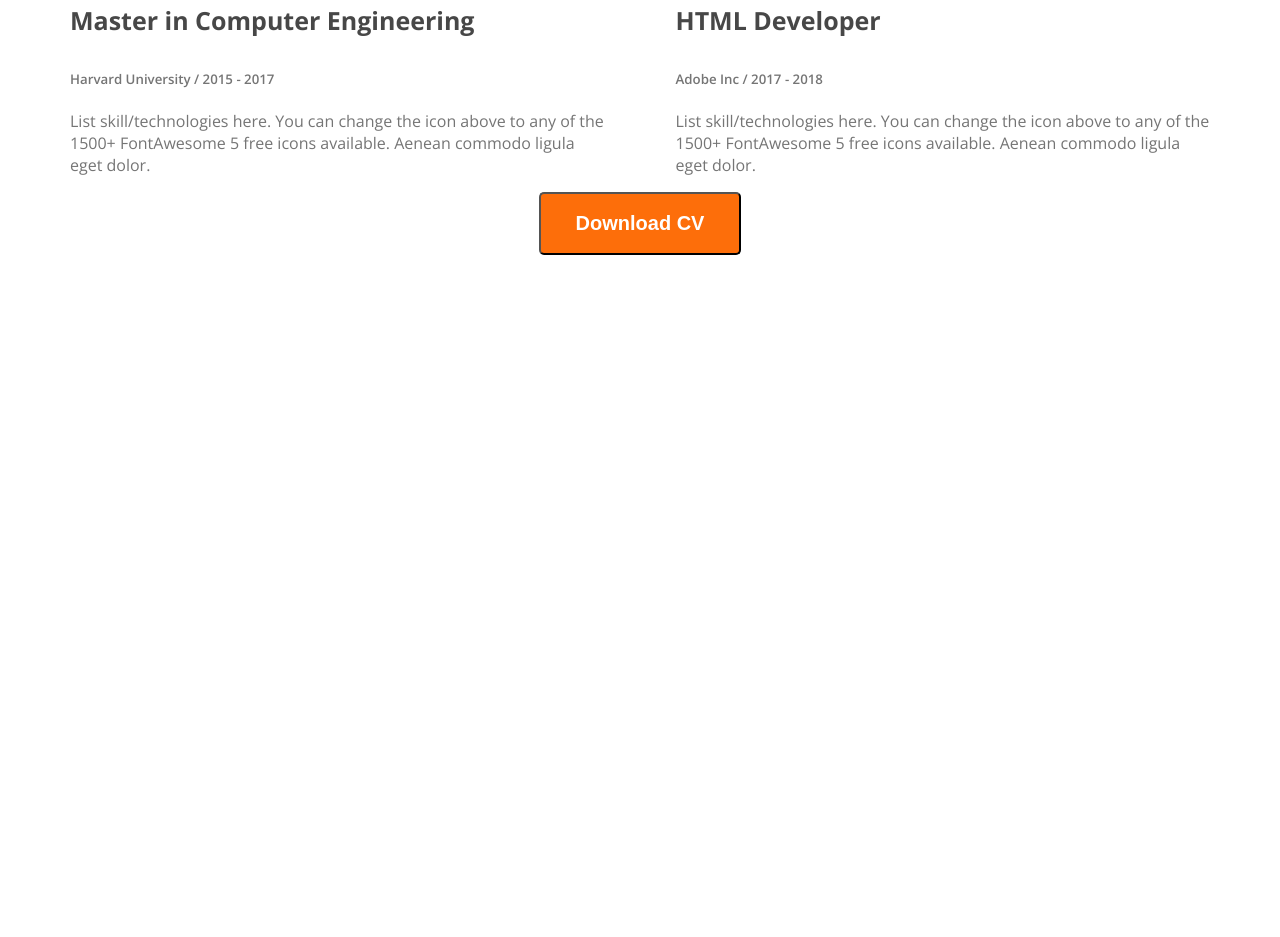
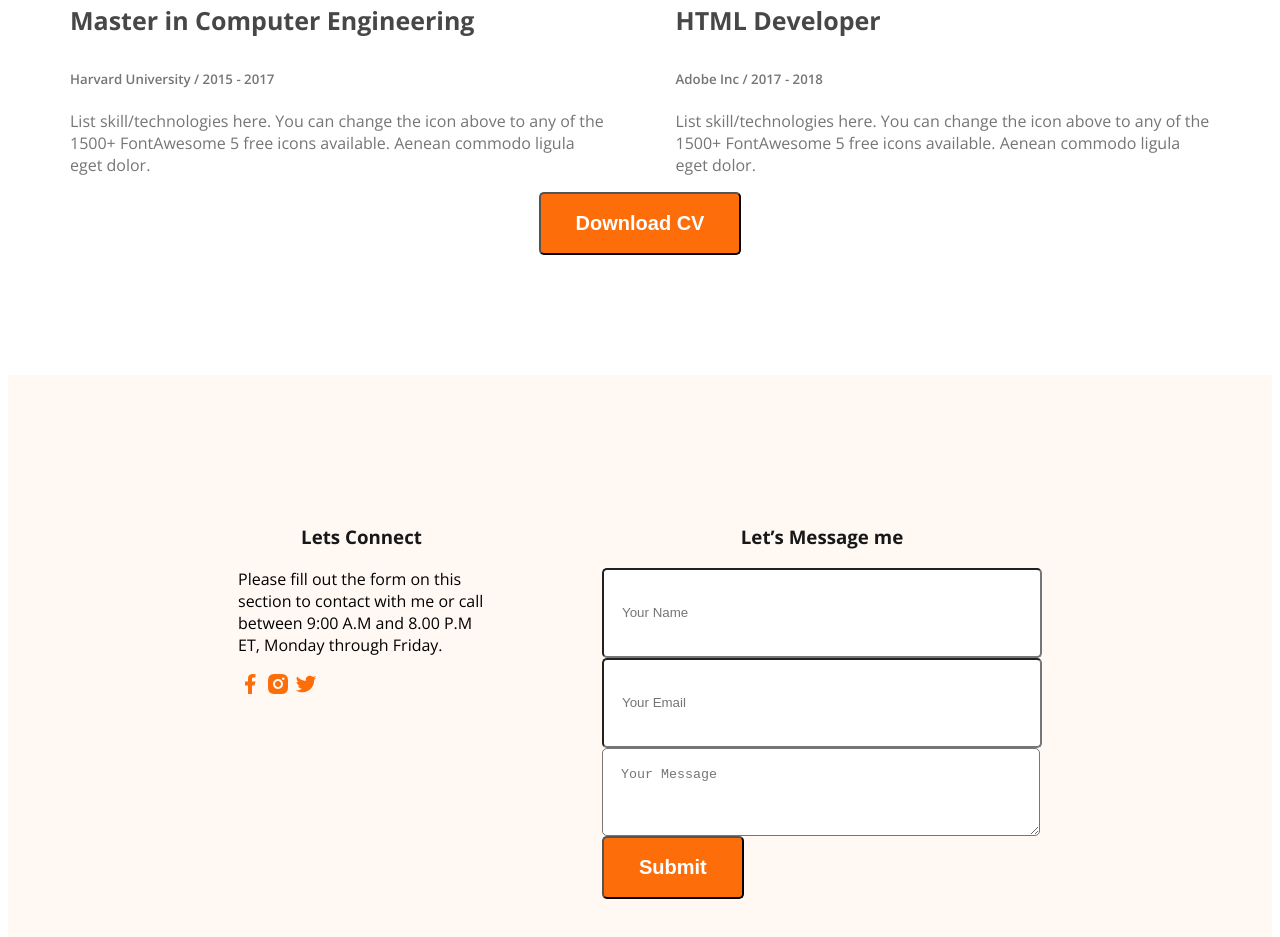
Before and after one commit to Nissanbarua/webdeveloper-portfolio, a plain HTML site: page index.html in a window 1280 px wide. Shown: the part 2759-3696 px from the top of the page. Before the commit the page ends 3134 px from the top, so only its background shows below. Drawn offline with nearby package versions, Linux system fonts and the light colour scheme.

Commit message:
footer add

```diff
--- a/index.html
+++ b/index.html
@@ -26,20 +26,28 @@
       </nav>
       <div class="banner">
         <div class="banner-content">
-            <h4 class="banner-greeting dark-2">Hi, I  am</h4>
+          <h4 class="banner-greeting dark-2">Hi, I am</h4>
           <h1 class="banner-title dark-1">Mary Hardy</h1>
-            <p class="banner-description">Shot what able cold new see hold.Friendly as an betrayed formerly he. Morning because as to society behaved moments.</p>
+          <p class="banner-description">
+            Shot what able cold new see hold.Friendly as an betrayed formerly
+            he. Morning because as to society behaved moments.
+          </p>
           <button class="btn-primary">Download CV</button>
           <button class="btn-primary">Contact</button>
         </div>
-        <img class="banner-profile-pic" src="images/hardy.png" alt="">
+        <img class="banner-profile-pic" src="images/hardy.png" alt="" />
       </div>
     </header>
     <main>
       <section class="about secondary-bg">
-
         <h3 class="section-title">About Me</h3>
-                <p class="section-description">I, m a designer & developer with a passion for web design. I enjoy developing simple, clean and slick websites that provide real value to the end user. Thousands of clients have procured exceptional resulfs while working with me. Delivering work within time and budget which meets clients requirements in our mata.</p>
+        <p class="section-description">
+          I, m a designer & developer with a passion for web design. I enjoy
+          developing simple, clean and slick websites that provide real value to
+          the end user. Thousands of clients have procured exceptional resulfs
+          while working with me. Delivering work within time and budget which
+          meets clients requirements in our mata.
+        </p>
         <div class="about-items">
           <div class="about-item">
             <p class="about-title">Name</p>
@@ -58,31 +66,51 @@
             <p class="about-description">Chattogram, BD</p>
           </div>
         </div>
-
       </section>
       <section class="skills">
         <h3 class="section-title">What I do</h3>
-            <p class="section-description">I have more than 10 years experience building software for clients all over the world. Below is a quick overview of my main technical skill sets and technologies i use. Want to find out more about my experience? Check out my online resume and project portfolio.</p>
+        <p class="section-description">
+          I have more than 10 years experience building software for clients all
+          over the world. Below is a quick overview of my main technical skill
+          sets and technologies i use. Want to find out more about my
+          experience? Check out my online resume and project portfolio.
+        </p>
         <div class="skills-container">
           <div class="skill">
-                    <img src="images/icons/js.png" alt="">
+            <img src="images/icons/js.png" alt="" />
             <h4 class="skills-title">Vanilla JavaScript</h4>
-                    <p class="skill-description">List skill/technologies here. You can change the icon above to any of the 1500+ FontAwesome 5 free icons available. Aenean commodo ligula eget dolor.</p>
+            <p class="skill-description">
+              List skill/technologies here. You can change the icon above to any
+              of the 1500+ FontAwesome 5 free icons available. Aenean commodo
+              ligula eget dolor.
+            </p>
           </div>
           <div class="skill">
-                    <img src="images/icons/react.png" alt="">
+            <img src="images/icons/react.png" alt="" />
             <h4 class="skills-title">React</h4>
-                    <p class="skill-description">List skill/technologies here. You can change the icon above to any of the 1500+ FontAwesome 5 free icons available. Aenean commodo ligula eget dolor.</p>
+            <p class="skill-description">
+              List skill/technologies here. You can change the icon above to any
+              of the 1500+ FontAwesome 5 free icons available. Aenean commodo
+              ligula eget dolor.
+            </p>
           </div>
           <div class="skill">
-                    <img src="images/icons/nodejs.png" alt="">
+            <img src="images/icons/nodejs.png" alt="" />
             <h4 class="skills-title">Node.js</h4>
-                    <p class="skill-description">List skill/technologies here. You can change the icon above to any of the 1500+ FontAwesome 5 free icons available. Aenean commodo ligula eget dolor.</p>
+            <p class="skill-description">
+              List skill/technologies here. You can change the icon above to any
+              of the 1500+ FontAwesome 5 free icons available. Aenean commodo
+              ligula eget dolor.
+            </p>
           </div>
           <div class="skill">
-                    <img src="images/icons/mongo.png" alt="">
+            <img src="images/icons/mongo.png" alt="" />
             <h4 class="skills-title">MongoDB</h4>
-                    <p class="skill-description">List skill/technologies here. You can change the icon above to any of the 1500+ FontAwesome 5 free icons available. Aenean commodo ligula eget dolor.</p>
+            <p class="skill-description">
+              List skill/technologies here. You can change the icon above to any
+              of the 1500+ FontAwesome 5 free icons available. Aenean commodo
+              ligula eget dolor.
+            </p>
           </div>
         </div>
       </section>
@@ -94,23 +122,38 @@
             <h3 class="resume-column-title">My Education</h3>
             <div class="experience">
               <h4 class="experience-title">Master in Computer Engineering</h4>
-                    <h5 class="experience-subtitle">Harvard University / 2015 - 2017</h5>
-                    <p class="experience-description">List skill/technologies here. You can change the icon above
-                        to any of the 1500+ FontAwesome 5 free icons available. Aenean commodo ligula eget dolor.</p>
+              <h5 class="experience-subtitle">
+                Harvard University / 2015 - 2017
+              </h5>
+              <p class="experience-description">
+                List skill/technologies here. You can change the icon above to
+                any of the 1500+ FontAwesome 5 free icons available. Aenean
+                commodo ligula eget dolor.
+              </p>
             </div>
-                <hr>
+            <hr />
             <div class="experience">
               <h4 class="experience-title">Master in Computer Engineering</h4>
-                    <h5 class="experience-subtitle">Harvard University / 2015 - 2017</h5>
-                    <p class="experience-description">List skill/technologies here. You can change the icon above
-                        to any of the 1500+ FontAwesome 5 free icons available. Aenean commodo ligula eget dolor.</p>
+              <h5 class="experience-subtitle">
+                Harvard University / 2015 - 2017
+              </h5>
+              <p class="experience-description">
+                List skill/technologies here. You can change the icon above to
+                any of the 1500+ FontAwesome 5 free icons available. Aenean
+                commodo ligula eget dolor.
+              </p>
             </div>
-                <hr>
+            <hr />
             <div class="experience">
               <h4 class="experience-title">Master in Computer Engineering</h4>
-                    <h5 class="experience-subtitle">Harvard University / 2015 - 2017</h5>
-                    <p class="experience-description">List skill/technologies here. You can change the icon above
-                        to any of the 1500+ FontAwesome 5 free icons available. Aenean commodo ligula eget dolor.</p>
+              <h5 class="experience-subtitle">
+                Harvard University / 2015 - 2017
+              </h5>
+              <p class="experience-description">
+                List skill/technologies here. You can change the icon above to
+                any of the 1500+ FontAwesome 5 free icons available. Aenean
+                commodo ligula eget dolor.
+              </p>
             </div>
           </div>
           <div class="resume-column">
@@ -118,31 +161,62 @@
             <div class="experience">
               <h4 class="experience-title">Sr. Font End Developer</h4>
               <h5 class="experience-subtitle">Apple Inc / 2020 - Current</h5>
-                    <p class="experience-description">List skill/technologies here. You can change the icon above
-                        to any of the 1500+ FontAwesome 5 free icons available. Aenean commodo ligula eget dolor.</p>
+              <p class="experience-description">
+                List skill/technologies here. You can change the icon above to
+                any of the 1500+ FontAwesome 5 free icons available. Aenean
+                commodo ligula eget dolor.
+              </p>
             </div>
-                <hr>
+            <hr />
             <div class="experience">
               <h4 class="experience-title">Jr. Font End Developer</h4>
               <h5 class="experience-subtitle">Dribbble Inc / 2018 - 2022</h5>
-                    <p class="experience-description">List skill/technologies here. You can change the icon above
-                        to any of the 1500+ FontAwesome 5 free icons available. Aenean commodo ligula eget dolor.</p>
+              <p class="experience-description">
+                List skill/technologies here. You can change the icon above to
+                any of the 1500+ FontAwesome 5 free icons available. Aenean
+                commodo ligula eget dolor.
+              </p>
             </div>
-                <hr>
+            <hr />
             <div class="experience">
               <h4 class="experience-title">HTML Developer</h4>
               <h5 class="experience-subtitle">Adobe Inc / 2017 - 2018</h5>
-                    <p class="experience-description">List skill/technologies here. You can change the icon above
-                        to any of the 1500+ FontAwesome 5 free icons available. Aenean commodo ligula eget dolor.</p>
+              <p class="experience-description">
+                List skill/technologies here. You can change the icon above to
+                any of the 1500+ FontAwesome 5 free icons available. Aenean
+                commodo ligula eget dolor.
+              </p>
             </div>
           </div>
         </div>
         <div class="download-cv">
           <button class="btn-primary">Download CV</button>
         </div>
-
       </section>
     </main>
-    <footer></footer>
+    <footer class="secondary-bg">
+        <div class="footer-column">
+          <h3 class="section-title">Lets Connect</h3>
+          <p>
+            Please fill out the form on this section to contact with me or call
+            between 9:00 A.M and 8.00 P.M ET, Monday through Friday.
+          </p>
+          <div>
+            <a href=""><img src="images/icons/facebook.png" alt="" /></a>
+            <a href=""><img src="images/icons/insta.png" alt="" /></a>
+            <a href=""><img src="images/icons/twitter.png" alt="" /></a>
+          </div>
+        </div>
+        <div class="footer-column">
+            <h3 class="section-title">Let’s Message me</h3>
+            <form action="">
+                <input type="text" name="" id="" placeholder="Your Name">
+                <input type="email" name="" id="" placeholder="Your Email">
+                <textarea name="" id="" cols="30" rows="10" placeholder="Your Message"></textarea>
+                <input class="btn-primary" type="submit" value="Submit">
+            </form>
+        </div>
+
+    </footer>
   </body>
 </html>
--- a/styles/portfolio.css
+++ b/styles/portfolio.css
@@ -158,3 +158,17 @@ color: #757575;
 
     text-align: center;
  }
+ /* footer style */
+footer{
+    padding: 130px 230px;
+    display: flex;
+    gap: 117px;
+}
+input[type="text"], footer input[type="email"], footer textarea {
+    width: 400px;
+    height: 50px;
+    border-radius: 5px;
+    background-color: white;
+    padding: 18px;
+    display: block;
+}
```
Lines whose indentation alone changed are shown as unchanged.
